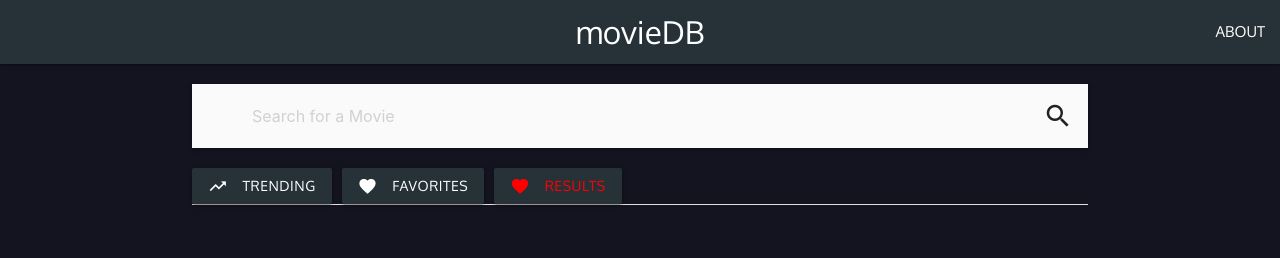
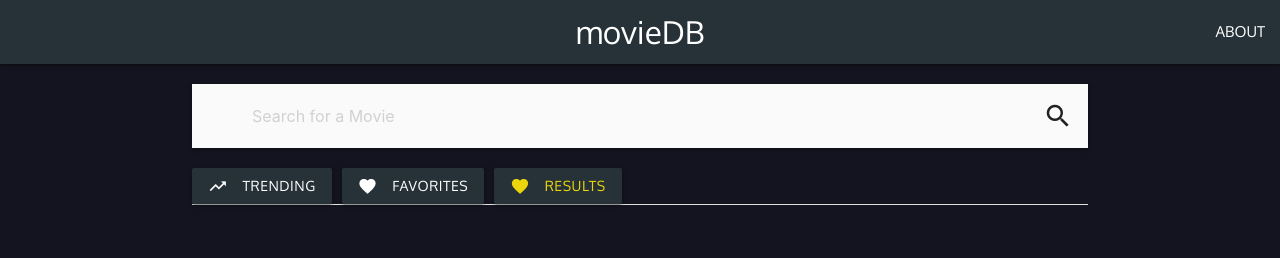
Before and after one commit to JanaSabuj/movieninjas, a React (Create React App) app: page /dashboard/searchResult in a window 1280 px wide. Shown: the top 258 px of the page. Built offline with nearby package versions, Linux system fonts and the light colour scheme; a web font is replaced by a local one.

Commit message:
Search Bar Completed

```diff
--- a/src/components/LocalNav.js
+++ b/src/components/LocalNav.js
@@ -26,7 +26,7 @@ const LocalNav = () => {
           className="waves-effect waves-light btn blue-grey darken-4"
           style={{ marginRight: "10px", marginTop: "5px" }}
           to="/dashboard/searchResult"
-          activeClassName="activeLinkRed"
+          activeClassName="activeLinkYellow"
         >
           <i className="material-icons left">favorite</i>Results
         </NavLink>
--- a/src/components/Search.js
+++ b/src/components/Search.js
@@ -3,12 +3,14 @@ import { queryURL, API_KEY } from "../api/Api";
 import { connect } from "react-redux";
 
 import axios from "axios";
+import { useHistory } from "react-router-dom";
 
 import { setResults, setSearchLoading } from "../redux/movie/movieActions";
 
 const Search = ({ setResults, movies, setSearchLoading }) => {
   const [localData, setLocalData] = useState("Search for a Movie");
   const [loading, setLoading] = useState(false);
+  const history = useHistory();
 
   const handleClick = (e) => {
     setLocalData(e.target.value);
@@ -16,6 +18,7 @@ const Search = ({ setResults, movies, setSearchLoading }) => {
 
   const handleSubmit = (e) => {
     e.preventDefault();
+    history.push("/dashboard/searchResult");
     setLoading(true);
     const queryParams = {
       api_key: API_KEY,
--- a/src/index.css
+++ b/src/index.css
@@ -19,3 +19,7 @@ body {
 .activeLinkRed {
   color: red;
 }
+
+.activeLinkYellow {
+  color: rgb(236, 214, 11);
+}
```
